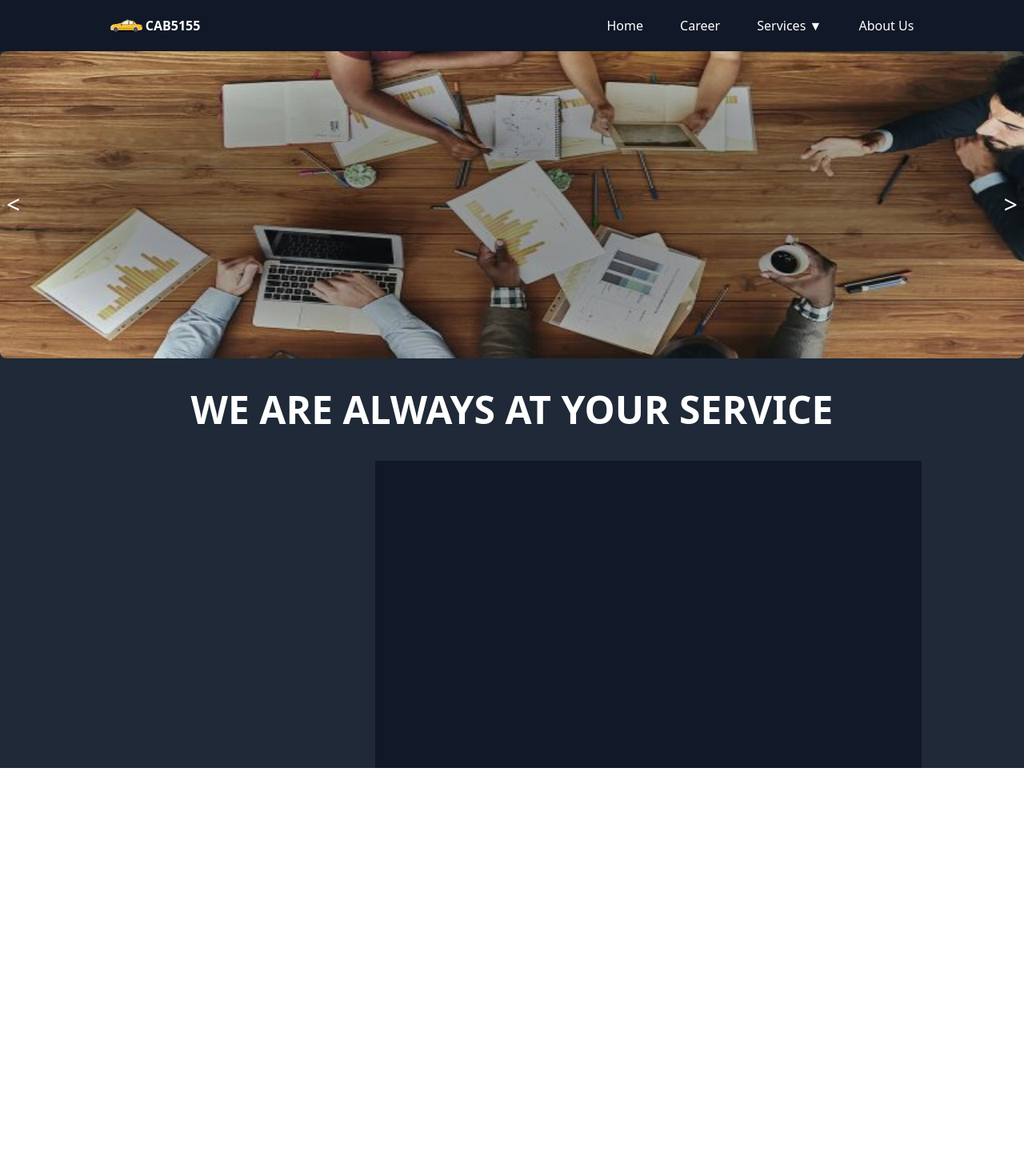
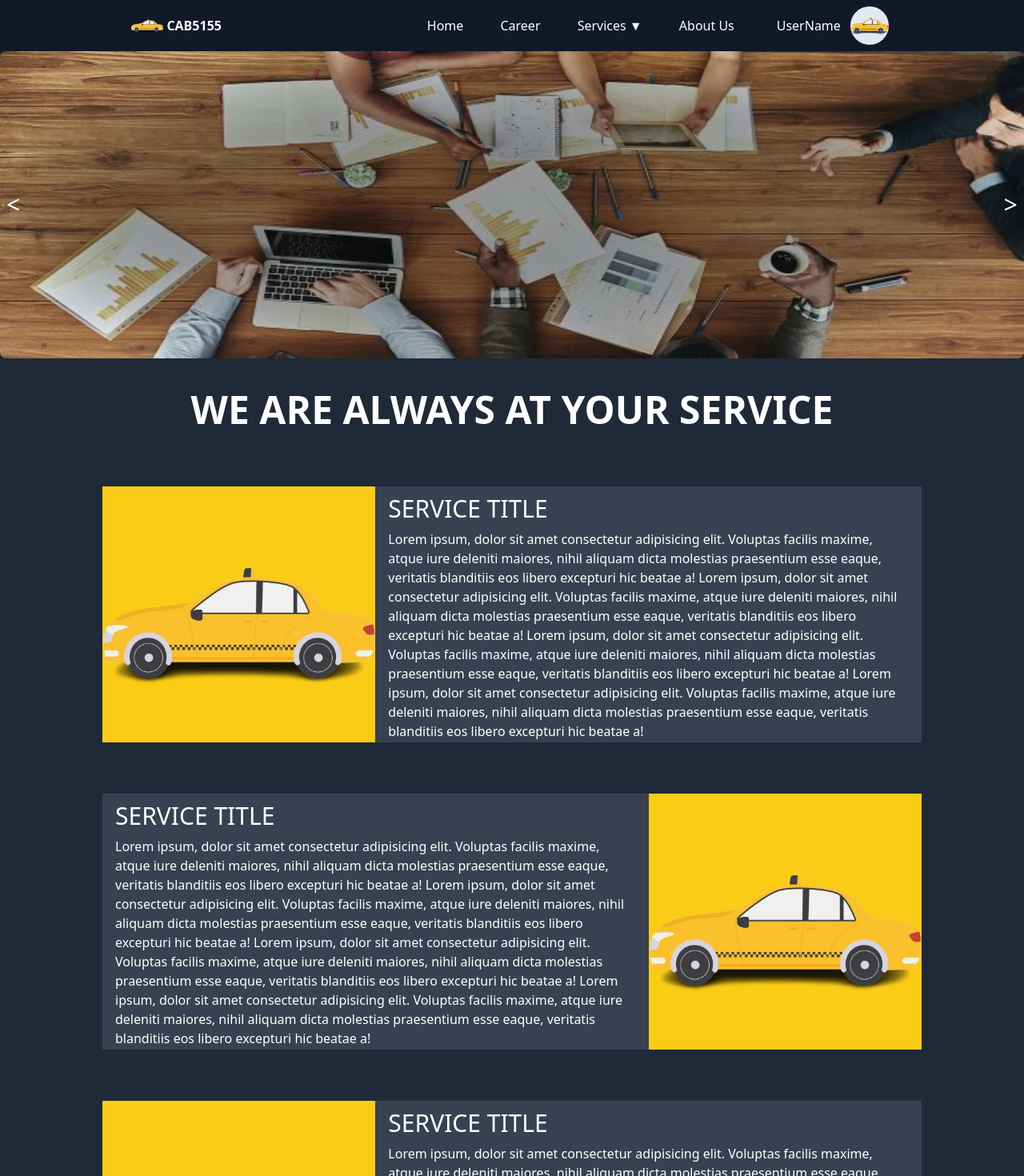
Before and after one commit to FirstTrackSolutionTechologies/CABINDIA, a React (Vite) app: page /cabs in a window 1280 px wide. Shown: the top 1470 px of the page at 80% size. Before the commit the page ends 960 px from the top, so only its background shows below. Built offline with nearby package versions, Linux system fonts and the light colour scheme.

Commit message:
Created : CabServices

```diff
--- a/src/Components/Header.tsx
+++ b/src/Components/Header.tsx
@@ -5,6 +5,7 @@ import { Link } from "react-router-dom";
 interface IHeaderProps {
   width: string;
   active: string;
+  isLoggedIn: Boolean;
 }
 
 interface INavItemProps {
@@ -44,13 +45,16 @@ const NavItem : FC<INavItemProps> = ({index, item, active}) => {
   )
 }
 
-const Header : FC<IHeaderProps> = ({width, active}) => {
-
+const Header : FC<IHeaderProps> = ({width, active, isLoggedIn }) => {
+  const [isProfileMenu, setIsProfileMenu] = useState(false)
+  const toggleProfile = () => {
+    setIsProfileMenu(!isProfileMenu)
+  }
   const logo = "logo.png";
   return (
     <div className={`fixed w-${width} z-10 top-0`}>
       <div className="flex w-full h-16 bg-gray-900 items-center px-3 py-2 justify-center text-white">
-        <div className="relative w-4/5">
+        <div className="relative w-3/5">
           <div className="flex w-full items-center">
             <img className="w-10" src={logo} alt="" />
             &nbsp;
@@ -64,6 +68,18 @@ const Header : FC<IHeaderProps> = ({width, active}) => {
             </div>
           </div>
         </div>
+        {
+          isLoggedIn && (
+            <div className="w-[150px] h-16 flex justify-center items-center ml-12" onClick={toggleProfile}>
+            <div className="h-16 flex items-center justify-center mr-3">
+              UserName
+            </div>
+            <div className="h-12 w-12 flex items-center justify-center rounded-full overflow-hidden bg-slate-200">
+              <img className="" src="logo.png" alt="" />
+            </div>
+          </div>
+          )
+        }
       </div>
     </div>
   );
--- a/src/Components/LeftAboutUs.tsx
+++ b/src/Components/LeftAboutUs.tsx
@@ -14,7 +14,9 @@ const LeftAboutUs = () => {
             Lorem ipsum, dolor sit amet consectetur adipisicing elit. Voluptas facilis maxime, atque iure deleniti maiores, nihil aliquam dicta molestias praesentium esse eaque, veritatis blanditiis eos libero excepturi hic beatae a!
         </div>
         </div>
-        <div className="relative h-inherit bg-yellow-500 w-1/3"></div>
+        <div className="relative h-inherit bg-yellow-500 w-1/3">
+          <img src="logo.png" alt="" />
+        </div>
       </div>
     </div>
   )
--- a/src/Components/RightAboutUs.tsx
+++ b/src/Components/RightAboutUs.tsx
@@ -4,7 +4,9 @@ const RightAboutUs = () => {
     return (
       <div className="w-full bg-gray-800 text-white">
         <div className="flex w-full h-[600px] items-center">
-        <div className="relative h-inherit bg-yellow-500 w-1/3"></div>
+        <div className="relative h-inherit bg-yellow-500 w-1/3">
+          <img src="logo.png" alt="" />
+        </div>
           <div className="relative h-inherit w-2/3 p-20">
           <div className="text-3xl font-bold">WHO ARE WE?</div>
           <div className="mt-8">
--- a/src/Pages/AboutUs.tsx
+++ b/src/Pages/AboutUs.tsx
@@ -8,7 +8,7 @@ import RightAboutUs from '../Components/RightAboutUs'
 const AboutUs = () => {
   return (
    <>
-    <Header width='full' active='About Us' />
+    <Header width='full' active='About Us' isLoggedIn={true} />
     <Carousel images={['logo_.png','logo.png', 'welcome.jpg']} />
     <LeftAboutUs />
     <RightAboutUs />
--- a/src/Pages/CabServices.tsx
+++ b/src/Pages/CabServices.tsx
@@ -1,31 +1,72 @@
 import Carousel from "../Components/Carousel"
+import Footer from "../Components/Footer"
 import Header from "../Components/Header"
 
 
-const ServiceCard = () => {
+const RightServiceCard = () => {
     return (
         <>
-            <div className="flex w-full bg-gray-800 h-96 justify-center items-center">
-                <div className="flex w-4/5 min-w-[1000px] h-96 bg-gray-900">
-                    <div className="w-1/3 h-96 bg-gray-800"></div>
-                    <div></div>
+            <div className="flex w-full bg-gray-800 h-96 justify-center items-center py-8">
+                <div className="flex w-4/5 min-w-[1000px] h-80 bg-gray-900">
+                    <div className="w-1/3 h-80 bg-yellow-400">
+                        <img src="logo.png" alt="" />
+                    </div>
+                    <div className="flex flex-col justify-center w-2/3 h-80 bg-gray-700 text-white font-md p-4">
+                        <div className="text-3xl my-2">
+                            SERVICE TITLE
+                        </div>
+                        Lorem ipsum, dolor sit amet consectetur adipisicing elit. Voluptas facilis maxime, atque iure deleniti maiores, nihil aliquam dicta molestias praesentium esse eaque, veritatis blanditiis eos libero excepturi hic beatae a!
+                        Lorem ipsum, dolor sit amet consectetur adipisicing elit. Voluptas facilis maxime, atque iure deleniti maiores, nihil aliquam dicta molestias praesentium esse eaque, veritatis blanditiis eos libero excepturi hic beatae a!
+                        Lorem ipsum, dolor sit amet consectetur adipisicing elit. Voluptas facilis maxime, atque iure deleniti maiores, nihil aliquam dicta molestias praesentium esse eaque, veritatis blanditiis eos libero excepturi hic beatae a!
+                        Lorem ipsum, dolor sit amet consectetur adipisicing elit. Voluptas facilis maxime, atque iure deleniti maiores, nihil aliquam dicta molestias praesentium esse eaque, veritatis blanditiis eos libero excepturi hic beatae a!
+                    </div>
                 </div>
             </div>
         </>
     )
 }
 
-const Services = () => {
+const LeftServiceCard = () => {
+    return (
+        <>
+            <div className="flex w-full bg-gray-800 h-96 justify-center items-center py-8">
+                <div className="flex w-4/5 min-w-[1000px] h-80 bg-gray-900">
+                    <div className="flex flex-col justify-center w-2/3 h-80 bg-gray-700 text-white font-md p-4">
+                        <div className="text-3xl my-2">
+                            SERVICE TITLE
+                        </div>
+                        Lorem ipsum, dolor sit amet consectetur adipisicing elit. Voluptas facilis maxime, atque iure deleniti maiores, nihil aliquam dicta molestias praesentium esse eaque, veritatis blanditiis eos libero excepturi hic beatae a!
+                        Lorem ipsum, dolor sit amet consectetur adipisicing elit. Voluptas facilis maxime, atque iure deleniti maiores, nihil aliquam dicta molestias praesentium esse eaque, veritatis blanditiis eos libero excepturi hic beatae a!
+                        Lorem ipsum, dolor sit amet consectetur adipisicing elit. Voluptas facilis maxime, atque iure deleniti maiores, nihil aliquam dicta molestias praesentium esse eaque, veritatis blanditiis eos libero excepturi hic beatae a!
+                        Lorem ipsum, dolor sit amet consectetur adipisicing elit. Voluptas facilis maxime, atque iure deleniti maiores, nihil aliquam dicta molestias praesentium esse eaque, veritatis blanditiis eos libero excepturi hic beatae a!
+                    </div>
+                    <div className="w-1/3 h-80 bg-yellow-400">
+                        <img src="logo.png" alt="" />
+                    </div>
+                </div>
+            </div>
+        </>
+    )
+}
+
+
+
+const CabServices = () => {
   return (
     <>
-        <Header width="full" active="Cabs" />
+        <Header width="full" active="Cabs" isLoggedIn={true} />
         <Carousel images={['career_1.jpg']} />
         <div className="w-full h-32 py-8 bg-gray-800 flex justify-center items-center text-5xl font-bold text-white">
             WE ARE ALWAYS AT YOUR SERVICE
         </div>
-        <ServiceCard />
+        <RightServiceCard />
+        <LeftServiceCard />
+        <RightServiceCard />
+        <LeftServiceCard />
+        <RightServiceCard />
+        <Footer />
     </>
   )
 }
 
-export default Services
+export default CabServices
--- a/src/Pages/Career.tsx
+++ b/src/Pages/Career.tsx
@@ -7,7 +7,7 @@ import Footer from '../Components/Footer'
 const Career = () => {
   return (
     <>
-        <Header width='full' active='Career' />
+        <Header width='full' active='Career' isLoggedIn={true} />
         <Carousel images={['logo.png','logo_.png','welcome.jpg', 'career_1.jpg']} />
         <LeftAboutUs />
         <RightAboutUs />
--- a/src/Pages/ContactUs.tsx
+++ b/src/Pages/ContactUs.tsx
@@ -6,7 +6,7 @@ import Header from '../Components/Header'
 const ContactUs = () => {
   return (
     <>
-        <Header width='full' active="" />
+        <Header width='full' active="" isLoggedIn={true} />
         <Carousel images={['logo.png', 'logo_.png', 'welcome.jpg']} />
         <Contact />
         <Footer />
--- a/src/Pages/Dashboard.tsx
+++ b/src/Pages/Dashboard.tsx
@@ -4,7 +4,7 @@ import Header from '../Components/Header'
 const Dashboard = () => {
   return (
     <>
-        <Header width='full' active='' />
+        <Header width='full' active='' isLoggedIn={true} />
         <Booking />
     </>
   )
--- a/src/Pages/Index.tsx
+++ b/src/Pages/Index.tsx
@@ -6,7 +6,7 @@ import Register from '../Components/Register'
 const Index = () => {
   return (
     <>
-        <Header width='2/3' active="Home" />
+        <Header width='2/3' active="Home" isLoggedIn={false} />
         <Welcome />
         <Register />
     </>
```
